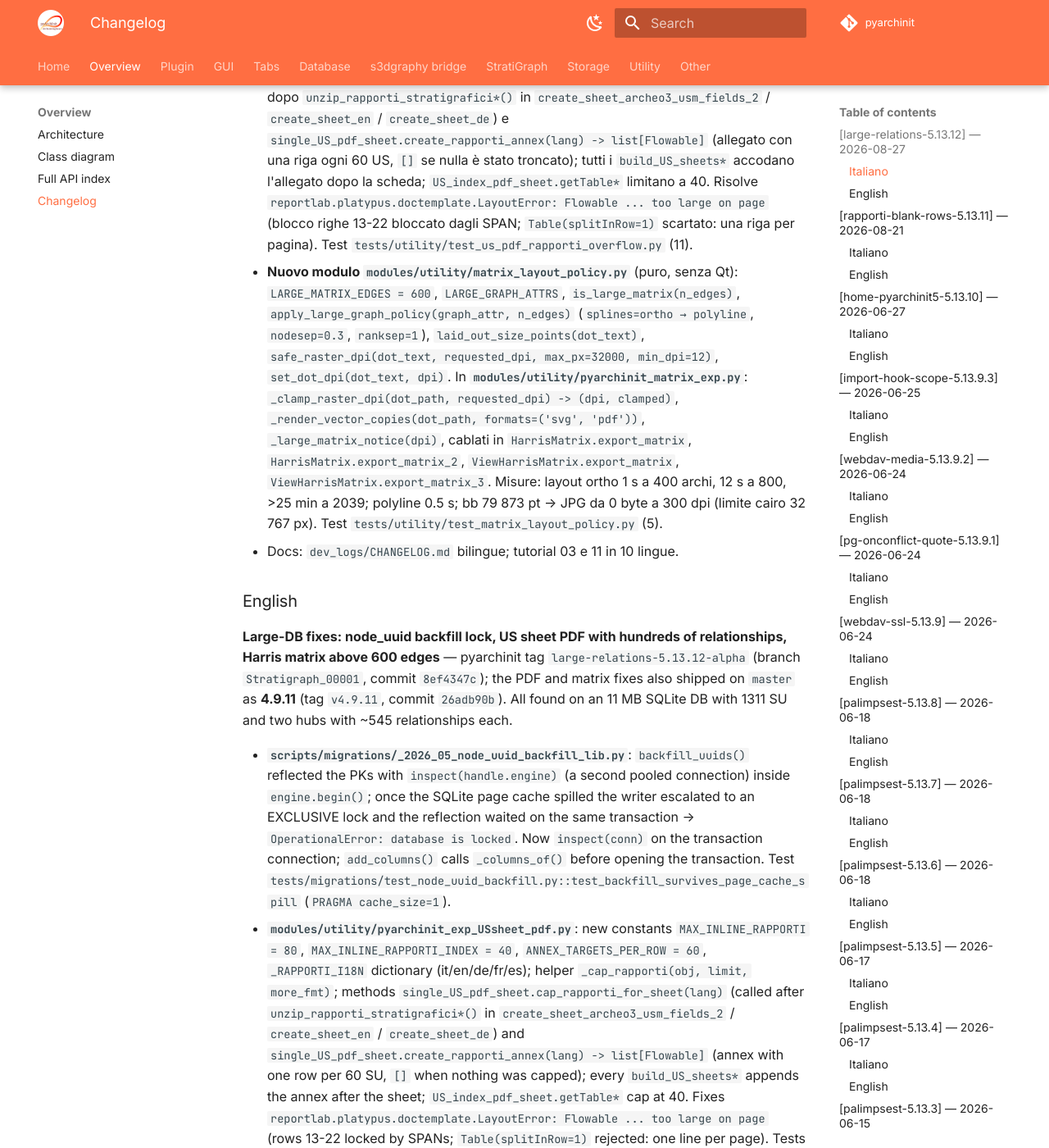
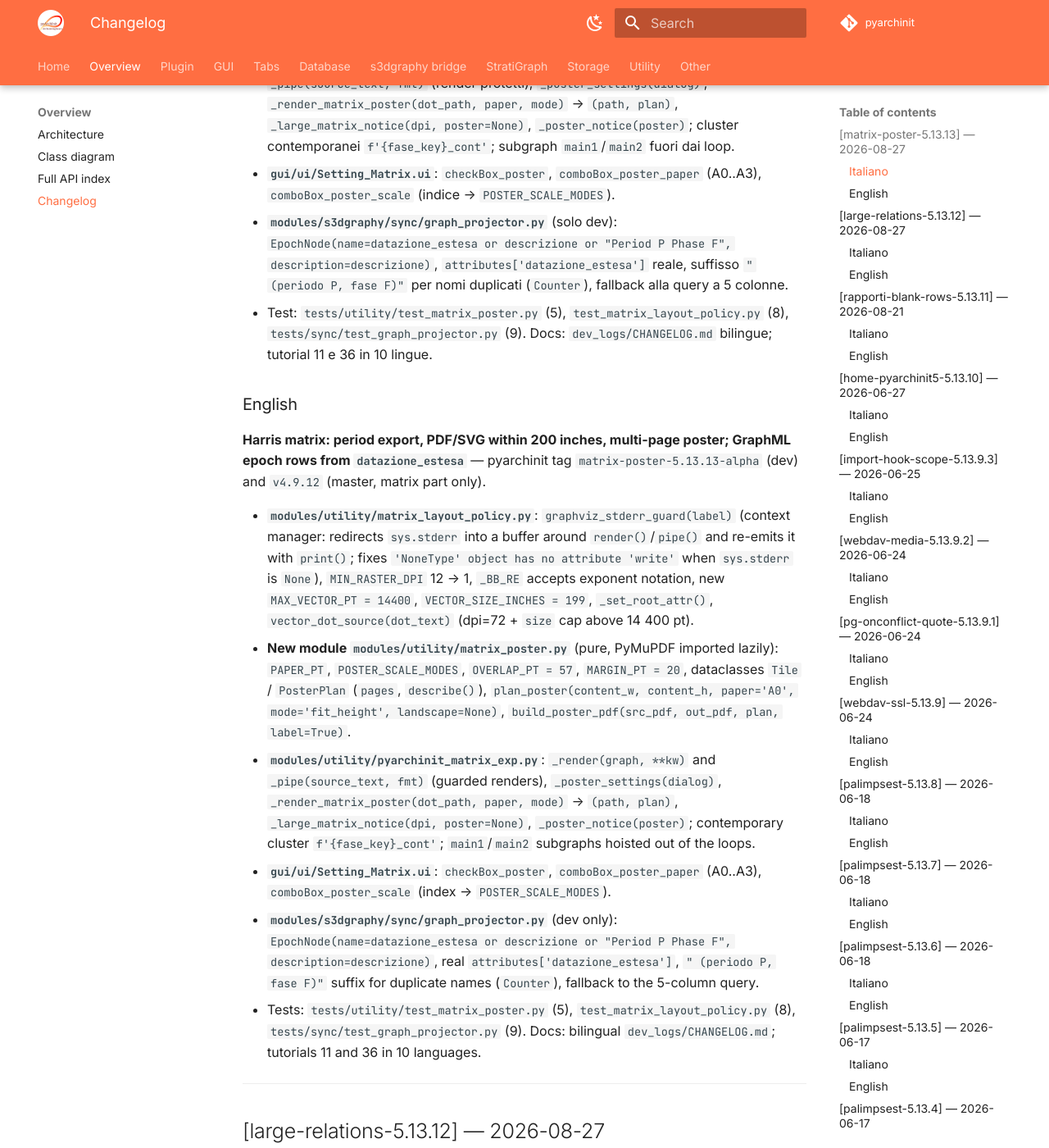
Before and after one commit to enzococca/pyarchinit-api-docs, an MkDocs documentation site: the page built from docs/CHANGELOG.md, in a window 1280 px wide and 1400 px high, scrolled down 885 px. Shown: the whole window at 82% size. Built offline with MkDocs 1.6.1 and Material for MkDocs 9.7.7, drawn with Linux system fonts in a browser that asks for light colours; comment, search, counter and statistics services are not loaded; some of the changed text lies outside the part shown.

Commit message:
changelog: add matrix-poster-5.13.13 / 4.9.12 (period export stderr guard, vector 200 in cap, matrix_poster, GraphML epoch names)

```diff
--- a/docs/CHANGELOG.md
+++ b/docs/CHANGELOG.md
@@ -4,6 +4,32 @@
 > da `pyarchinit-code_dev/`.
 >
 > Format: bilingue IT/EN. Le date sono ISO 8601.
+
+---
+
+## [matrix-poster-5.13.13] — 2026-08-27
+
+### Italiano
+
+**Harris matrix: export con periodizzazione, PDF/SVG entro 200 pollici, poster multi-pagina; GraphML righe epoca da `datazione_estesa`** — pyarchinit tag `matrix-poster-5.13.13-alpha` (dev) e `v4.9.12` (master, solo la parte matrix).
+
+- **`modules/utility/matrix_layout_policy.py`**: `graphviz_stderr_guard(label)` (context manager: redirige `sys.stderr` in un buffer attorno a `render()`/`pipe()` e lo ristampa con `print()`; risolve `'NoneType' object has no attribute 'write'` quando `sys.stderr` è `None`), `MIN_RASTER_DPI` 12 → 1, `_BB_RE` accetta la notazione esponenziale, nuovi `MAX_VECTOR_PT = 14400`, `VECTOR_SIZE_INCHES = 199`, `_set_root_attr()`, `vector_dot_source(dot_text)` (dpi=72 + cap `size` sopra 14 400 pt).
+- **Nuovo modulo `modules/utility/matrix_poster.py`** (puro, PyMuPDF importato lazy): `PAPER_PT`, `POSTER_SCALE_MODES`, `OVERLAP_PT = 57`, `MARGIN_PT = 20`, dataclass `Tile` / `PosterPlan` (`pages`, `describe()`), `plan_poster(content_w, content_h, paper='A0', mode='fit_height', landscape=None)`, `build_poster_pdf(src_pdf, out_pdf, plan, label=True)`.
+- **`modules/utility/pyarchinit_matrix_exp.py`**: `_render(graph, **kw)` e `_pipe(source_text, fmt)` (render protetti), `_poster_settings(dialog)`, `_render_matrix_poster(dot_path, paper, mode)` → `(path, plan)`, `_large_matrix_notice(dpi, poster=None)`, `_poster_notice(poster)`; cluster contemporanei `f'{fase_key}_cont'`; subgraph `main1`/`main2` fuori dai loop.
+- **`gui/ui/Setting_Matrix.ui`**: `checkBox_poster`, `comboBox_poster_paper` (A0..A3), `comboBox_poster_scale` (indice → `POSTER_SCALE_MODES`).
+- **`modules/s3dgraphy/sync/graph_projector.py`** (solo dev): `EpochNode(name=datazione_estesa or descrizione or "Period P Phase F", description=descrizione)`, `attributes['datazione_estesa']` reale, suffisso `" (periodo P, fase F)"` per nomi duplicati (`Counter`), fallback alla query a 5 colonne.
+- Test: `tests/utility/test_matrix_poster.py` (5), `test_matrix_layout_policy.py` (8), `tests/sync/test_graph_projector.py` (9). Docs: `dev_logs/CHANGELOG.md` bilingue; tutorial 11 e 36 in 10 lingue.
+
+### English
+
+**Harris matrix: period export, PDF/SVG within 200 inches, multi-page poster; GraphML epoch rows from `datazione_estesa`** — pyarchinit tag `matrix-poster-5.13.13-alpha` (dev) and `v4.9.12` (master, matrix part only).
+
+- **`modules/utility/matrix_layout_policy.py`**: `graphviz_stderr_guard(label)` (context manager: redirects `sys.stderr` into a buffer around `render()`/`pipe()` and re-emits it with `print()`; fixes `'NoneType' object has no attribute 'write'` when `sys.stderr` is `None`), `MIN_RASTER_DPI` 12 → 1, `_BB_RE` accepts exponent notation, new `MAX_VECTOR_PT = 14400`, `VECTOR_SIZE_INCHES = 199`, `_set_root_attr()`, `vector_dot_source(dot_text)` (dpi=72 + `size` cap above 14 400 pt).
+- **New module `modules/utility/matrix_poster.py`** (pure, PyMuPDF imported lazily): `PAPER_PT`, `POSTER_SCALE_MODES`, `OVERLAP_PT = 57`, `MARGIN_PT = 20`, dataclasses `Tile` / `PosterPlan` (`pages`, `describe()`), `plan_poster(content_w, content_h, paper='A0', mode='fit_height', landscape=None)`, `build_poster_pdf(src_pdf, out_pdf, plan, label=True)`.
+- **`modules/utility/pyarchinit_matrix_exp.py`**: `_render(graph, **kw)` and `_pipe(source_text, fmt)` (guarded renders), `_poster_settings(dialog)`, `_render_matrix_poster(dot_path, paper, mode)` → `(path, plan)`, `_large_matrix_notice(dpi, poster=None)`, `_poster_notice(poster)`; contemporary cluster `f'{fase_key}_cont'`; `main1`/`main2` subgraphs hoisted out of the loops.
+- **`gui/ui/Setting_Matrix.ui`**: `checkBox_poster`, `comboBox_poster_paper` (A0..A3), `comboBox_poster_scale` (index → `POSTER_SCALE_MODES`).
+- **`modules/s3dgraphy/sync/graph_projector.py`** (dev only): `EpochNode(name=datazione_estesa or descrizione or "Period P Phase F", description=descrizione)`, real `attributes['datazione_estesa']`, `" (periodo P, fase F)"` suffix for duplicate names (`Counter`), fallback to the 5-column query.
+- Tests: `tests/utility/test_matrix_poster.py` (5), `test_matrix_layout_policy.py` (8), `tests/sync/test_graph_projector.py` (9). Docs: bilingual `dev_logs/CHANGELOG.md`; tutorials 11 and 36 in 10 languages.
 
 ---
 
```
